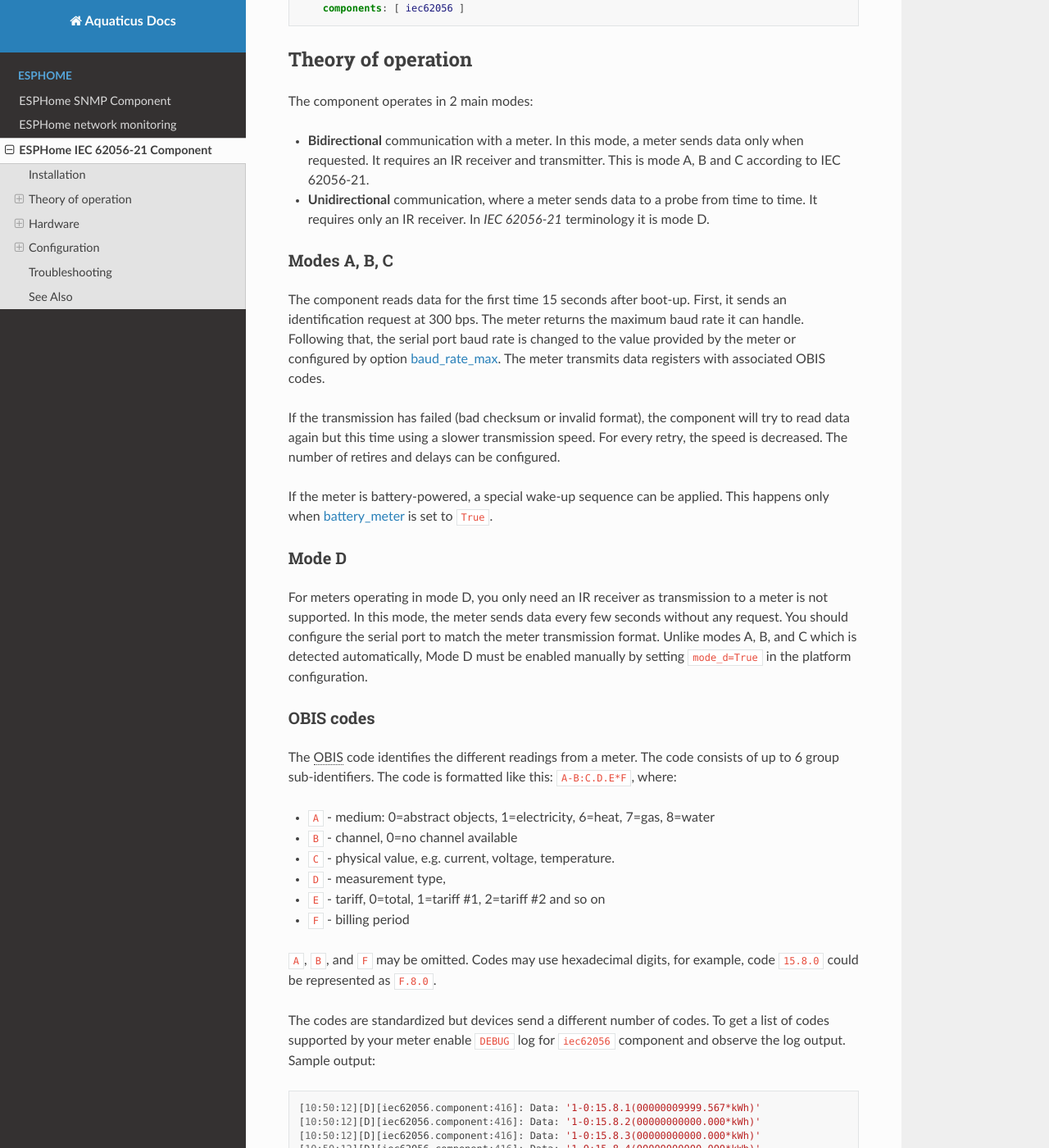
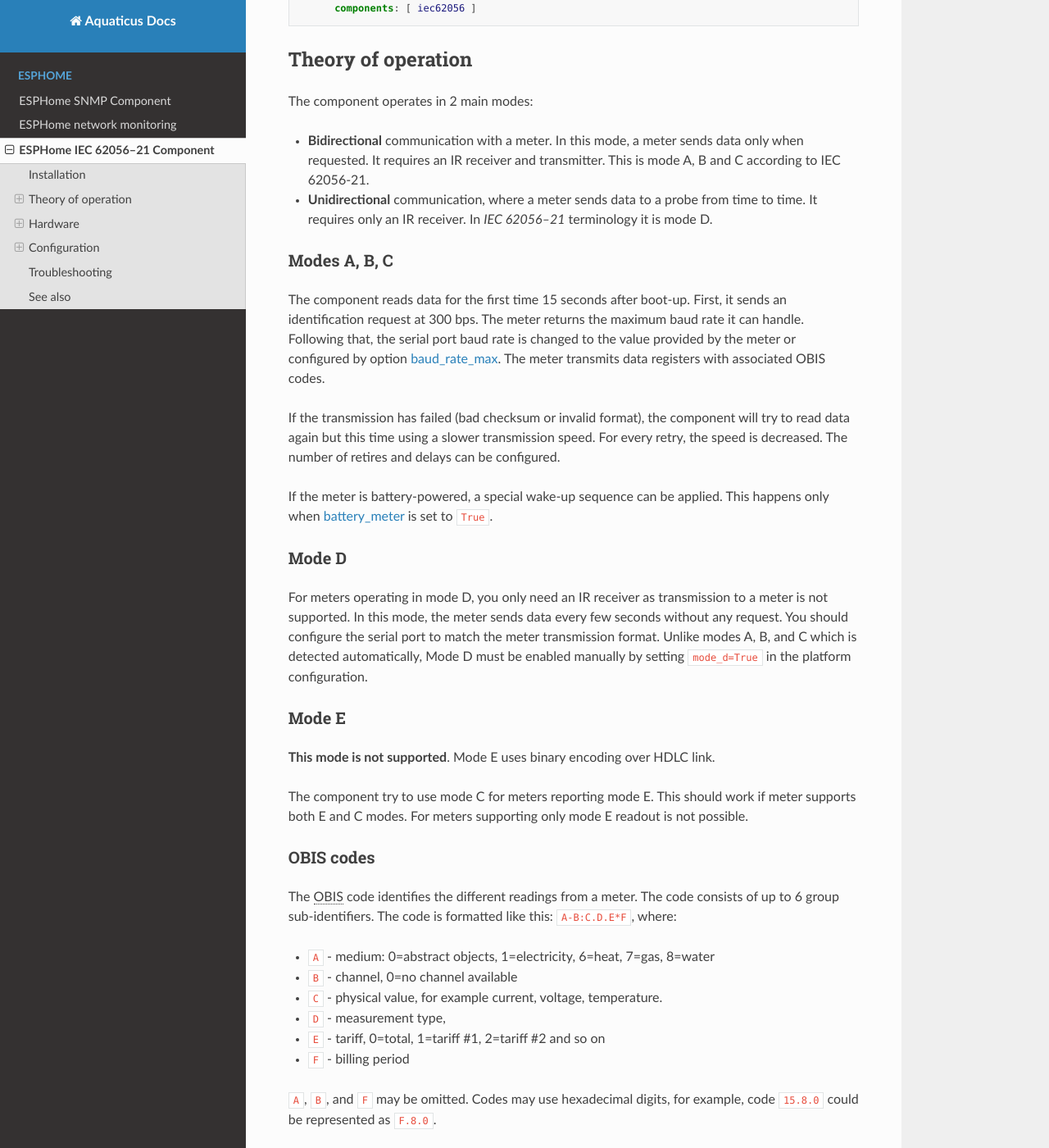
Before and after one commit to aquaticus/aquaticus.github.io, a Sphinx documentation site: the page built from doc/iec62056.rst, in a window 1280 px wide and 1400 px high, scrolled down 994 px. Shown: the whole window at 82% size. Built offline with Sphinx 7.4.7 and the Read the Docs theme 2.0.0, drawn with Linux system fonts in a browser that asks for light colours; some of the changed text lies outside the part shown.

Commit message:
mode E description

```diff
--- a/doc/iec62056.rst
+++ b/doc/iec62056.rst
@@ -1,11 +1,11 @@
-ESPHome IEC 62056-21 Component
+ESPHome IEC 62056–21 Component
 ==============================
 
 *IEC 62056-21* is an international standard for a protocol to exchange data with utility meters. Mostly for electricity but also water, thermal and other meters. It was previously known as *IEC 61107*.
 
 The ``iec62056`` component allows you to read data from any compatible meter. It requires a *serial port* and *an external optical interface*. Data exchange uses an infrared optical channel. Compatible meters are equipped with a characteristic round metal plate with two opto-elements inside. The protocol could be used with other transport layers, e.g. current loop but the component was tested only with the optical interface.
 
-It supports 4 modes of IEC 62056-21: A, B, C, and D.
+It supports 4 modes of IEC 62056–21: A, B, C, and D. Mode E is not supported.
 
 The component does not support programming. Setting meter configuration parameters requires a secret password which makes it impossible to use by ordinary users.
 
@@ -27,7 +27,7 @@ Add the following code to ESPHome YAML configuration file to reference external
    external_components:
        # IEC62056 component
        - source: github://aquaticus/esphome@aquaticus-iec62056
-       components: [ iec62056 ]
+         components: [ iec62056 ]
 
 Theory of operation
 -------------------
@@ -35,7 +35,7 @@ Theory of operation
 The component operates in 2 main modes:
 
 * **Bidirectional** communication with a meter. In this mode, a meter sends data only when requested. It requires an IR receiver and transmitter. This is mode A, B and C according to IEC 62056-21.
-* **Unidirectional** communication, where a meter sends data to a probe from time to time. It requires only an IR receiver. In `IEC 62056-21` terminology it is mode D.
+* **Unidirectional** communication, where a meter sends data to a probe from time to time. It requires only an IR receiver. In `IEC 62056–21` terminology it is mode D.
 
 Modes A, B, C
 *************
@@ -48,12 +48,18 @@ If the transmission has failed (bad checksum or invalid format), the component w
 
 If the meter is battery-powered, a special wake-up sequence can be applied. This happens only when :ref:`battery_meter <iec62056_platform_config>` is set to ``True``.
 
-
 Mode D
 ******
 
 For meters operating in mode D, you only need an IR receiver as transmission to a meter is not supported. In this mode, the meter sends data every few seconds without any request. You should configure the serial port to match the meter transmission format. Unlike modes A, B, and C which is detected automatically, Mode D must be enabled manually by setting ``mode_d=True`` in the platform configuration.
 
+Mode E
+******
+
+**This mode is not supported**. Mode E uses binary encoding over HDLC link.
+
+The component try to use mode C for meters reporting mode E. This should work if meter supports both E and C modes.
+For meters supporting only mode E readout is not possible.
 
 OBIS codes
 **********
@@ -63,7 +69,7 @@ The code is formatted like this: ``A-B:C.D.E*F``, where:
 
 * ``A`` - medium: 0=abstract objects, 1=electricity, 6=heat, 7=gas, 8=water
 * ``B`` - channel, 0=no channel available
-* ``C`` - physical value, e.g. current, voltage, temperature.
+* ``C`` - physical value, for example current, voltage, temperature.
 * ``D`` - measurement type,
 * ``E`` - tariff, 0=total, 1=tariff #1, 2=tariff #2 and so on
 * ``F`` - billing period
@@ -348,7 +354,7 @@ Configuration variables from  :ref:`Switch <esphome:config-switch>` can be used.
 
 You cannot trigger readout in mode D.
 
-Binary Sensor
+Binary sensor
 *************
 
 Set to ``ON`` when transmission to a meter begins. ``OFF`` when the transmission is finished.
@@ -384,8 +390,8 @@ Troubleshooting
 * If you encounter transmission and BCC checksum errors decrease the baud rate using ``baud_rate_max`` setting.
 * If your device handles multiple sensors that spend a lot of time in the update loop you may need to increase the serial port buffer size. Especially if you note transmission problems when additional sensors are enabled but not when they are disabled.
 
-See Also
+See also
 --------
 
-- `International Standard IEC 62056-21:2002 <https://webstore.iec.ch/publication/6398>`_
-- `International Standard IEC 62056-6-1:2017 <https://webstore.iec.ch/publication/32782>`_
+- `International Standard IEC 62056–21:2002 <https://webstore.iec.ch/publication/6398>`_
+- `International Standard IEC 62056–6–1:2017 <https://webstore.iec.ch/publication/32782>`_
```
Also changed, not shown: other parts of doc/iec62056.rst (+1 -1 lines).
